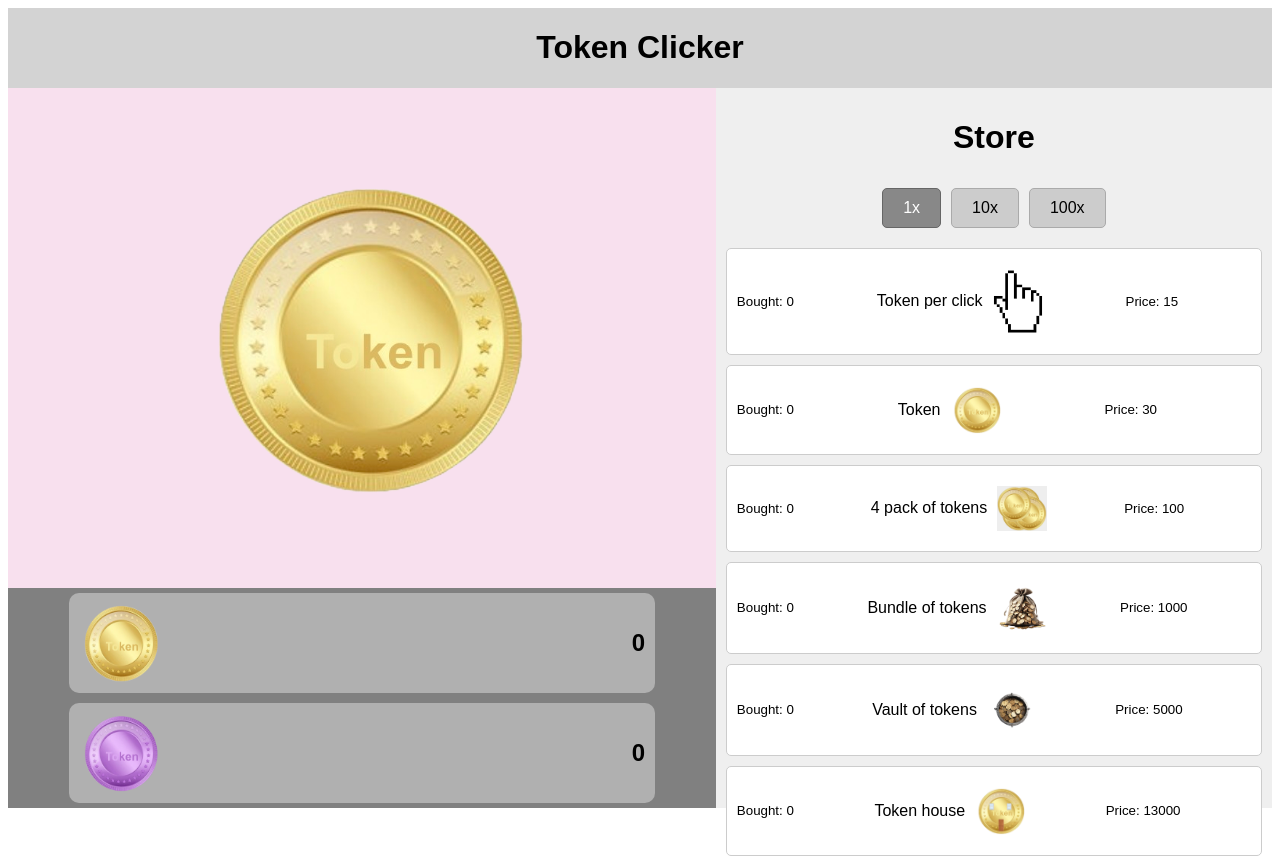
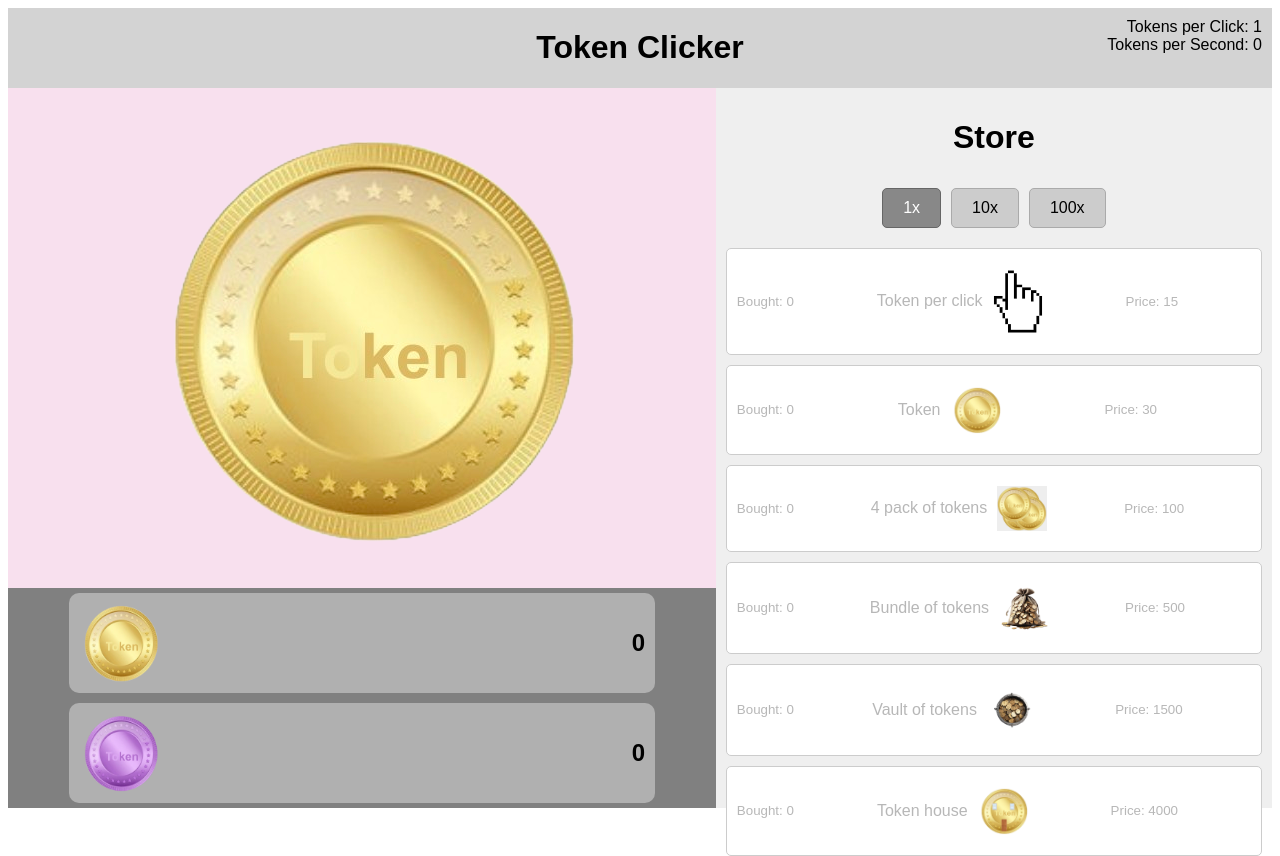
Before and after one commit to Unhabit/token-clicker, a plain HTML site: page index.html in a window 1280 px wide. Drawn offline with Linux system fonts and the light colour scheme; a web font is replaced by a local one.

Commit message:
added stats

```diff
--- a/index.html
+++ b/index.html
@@ -14,10 +14,15 @@
   <div class="container">
     <div class="title">
       <h1 id="title" style="text-align: center;">Token Clicker</h1>
+      <div class="stats">
+        <span id="tokens-per-click">Tokens per Click: 1</span>
+        <br>
+        <span id="tokens-per-second">Tokens per Second: 0</span>
+      </div>
     </div>
     <div class="clicker">
       <button id="clickerButton" style="border: none; background: none; padding: 0;">
-        <img id="clickerimg" src="images/token.png" alt="token" class="center" width="333.12px" height="322.56px">
+        <img id="clickerimg" src="images/token.png" alt="token" class="center">
       </button>
     </div>
     <div class="money">
@@ -42,14 +47,14 @@
         <div class="store-button">
           Token per click <img src="images/moreclickperclick.png" alt="+2 tokens per click" class="small-image">
         </div>
-        <span id="upgrade6-price" class="price">Price: 10</span>
+        <span id="upgrade6-price" class="price">Price: 15</span>
       </button>
       <button class="store-item" onclick="buyItem('upgrade1')">
         <span id="upgrade1-count" class="bought">Bought: 0</span>
         <div class="store-button">
           Token <img src="images/token.png" alt="single token" class="small-image">
         </div>
-        <span id="upgrade1-price" class="price">Price: 20</span>
+        <span id="upgrade1-price" class="price">Price: 30</span>
       </button>
       <button class="store-item" onclick="buyItem('upgrade2')">
         <span id="upgrade2-count" class="bought">Bought: 0</span>
@@ -63,21 +68,21 @@
         <div class="store-button">
           Bundle of tokens <img src="images/bundleoftokens.png" alt="bundle of tokens" class="small-image">
         </div>
-        <span id="upgrade3-price" class="price">Price: 1000</span>
+        <span id="upgrade3-price" class="price">Price: 500</span>
       </button>
       <button class="store-item" onclick="buyItem('upgrade4')">
         <span id="upgrade4-count" class="bought">Bought: 0</span>
         <div class="store-button">
           Vault of tokens <img src="images/vaultoftokens.png" alt="a vault full of tokens" class="small-image">
         </div>
-        <span id="upgrade4-price" class="price">Price: 5000</span>
+        <span id="upgrade4-price" class="price">Price: 1500</span>
       </button>
       <button class="store-item" onclick="buyItem('upgrade5')">
         <span id="upgrade5-count" class="bought">Bought: 0</span>
         <div class="store-button">
           Token house <img src="images/tokenhouse.png" alt="a house made of tokens" class="small-image">
         </div>
-        <span id="upgrade5-price" class="price">Price: 13000</span>
+        <span id="upgrade5-price" class="price">Price: 4000</span>
       </button>
     </div>
   </div>
--- a/script.js
+++ b/script.js
@@ -2,6 +2,8 @@ let tokenCounter = 0;
 let tokensPerClick = 1;
 let buyMultiplier = 1;
 const tokenCounterSpan = document.getElementById('token-counter');
+const tokensPerClickSpan = document.getElementById('tokens-per-click');
+const tokensPerSecondSpan = document.getElementById('tokens-per-second');
 
 document.getElementById('clickerButton').addEventListener('click', () => {
     tokenCounter += tokensPerClick;
@@ -11,16 +13,17 @@ document.getElementById('clickerButton').addEventListener('click', () => {
     setTimeout(() => {
         document.getElementById('clickerimg').style.transform = 'scale(1)';
     }, 100); // Adjust the time for the scaling animation
+    updateButtonStates();
 });
 
 // Code for upgrades
 const upgrades = {
     upgrade1: { price: 30, count: 0, priceSpan: 'upgrade1-price', countSpan: 'upgrade1-count', rate: 1 },
     upgrade2: { price: 100, count: 0, priceSpan: 'upgrade2-price', countSpan: 'upgrade2-count', rate: 4 },
-    upgrade3: { price: 1000, count: 0, priceSpan: 'upgrade3-price', countSpan: 'upgrade3-count', rate: 10 },
-    upgrade4: { price: 5000, count: 0, priceSpan: 'upgrade4-price', countSpan: 'upgrade4-count', rate: 40 },
-    upgrade5: { price: 13000, count: 0, priceSpan: 'upgrade5-price', countSpan: 'upgrade5-count', rate: 100 },
-    upgrade6: { price: 15, count: 0, priceSpan: 'upgrade6-price', countSpan: 'upgrade6-count', rate: 0, clickBonus: 1 } // Adding click bonus for upgrade6
+    upgrade3: { price: 500, count: 0, priceSpan: 'upgrade3-price', countSpan: 'upgrade3-count', rate: 10 },
+    upgrade4: { price: 1500, count: 0, priceSpan: 'upgrade4-price', countSpan: 'upgrade4-count', rate: 40 },
+    upgrade5: { price: 4000, count: 0, priceSpan: 'upgrade5-price', countSpan: 'upgrade5-count', rate: 100 },
+    upgrade6: { price: 15, count: 0, priceSpan: 'upgrade6-price', countSpan: 'upgrade6-count', rate: 0, clickBonus: 1 }
 };
 
 function setMultiplier(multiplier) {
@@ -43,7 +46,7 @@ function updateMultiplierButtons() {
 function updatePrices() {
     for (const upgrade in upgrades) {
         const priceSpan = document.getElementById(upgrades[upgrade].priceSpan);
-        priceSpan.textContent = `Price: ${upgrades[upgrade].price * buyMultiplier}`;
+        priceSpan.textContent = `Price: ${Math.round(upgrades[upgrade].price * buyMultiplier)}`;
     }
 }
 
@@ -58,17 +61,45 @@ function buyItem(upgrade) {
         // Apply click bonus if the upgrade has one
         if (upgrades[upgrade].clickBonus) {
             tokensPerClick += upgrades[upgrade].clickBonus * quantity;
+            updateStats();
         }
 
         document.getElementById(upgrades[upgrade].countSpan).innerText = `Bought: ${upgrades[upgrade].count}`;
-    } else {
-        alert(`Not enough tokens! You need at least ${totalPrice} tokens to buy ${quantity} of this upgrade.`);
+
+        // Increase the price of the upgrade by a factor of 1.2
+        upgrades[upgrade].price = Math.round(upgrades[upgrade].price * 1.2);
+        updatePrices();
+        updateButtonStates();
     }
+}
+
+function updateButtonStates() {
+    for (const upgrade in upgrades) {
+        const button = document.querySelector(`button[onclick="buyItem('${upgrade}')"]`);
+        const totalPrice = upgrades[upgrade].price * buyMultiplier;
+        if (tokenCounter >= totalPrice) {
+            button.disabled = false;
+        } else {
+            button.disabled = true;
+        }
+    }
+}
+
+function updateStats() {
+    tokensPerClickSpan.textContent = `Tokens per Click: ${tokensPerClick}`;
+
+    let tokensPerSecond = 0;
+    for (const upgrade in upgrades) {
+        tokensPerSecond += upgrades[upgrade].count * upgrades[upgrade].rate;
+    }
+    tokensPerSecondSpan.textContent = `Tokens per Second: ${tokensPerSecond}`;
 }
 
 // Initialize the default multiplier button as active and update prices
 updateMultiplierButtons();
 updatePrices();
+updateButtonStates();
+updateStats();
 
 // Set interval for generating tokens from upgrades
 setInterval(() => {
@@ -78,4 +109,6 @@ setInterval(() => {
     }
     tokenCounter += tokensPerSecond;
     tokenCounterSpan.textContent = tokenCounter;
+    updateButtonStates();
+    updateStats();
 }, 1000);
--- a/style.css
+++ b/style.css
@@ -28,6 +28,14 @@
     justify-content: center;
     align-items: center;
     font-family: 'Belgrano', sans-serif;
+    position: relative;
+}
+
+.stats {
+    position: absolute;
+    top: 10px;
+    right: 10px;
+    text-align: right;
 }
 
 .store {
@@ -80,15 +88,15 @@
 }
 
 .store-item span {
-    flex-shrink: 0; /* Prevent the spans from shrinking */
+    flex-shrink: 0;
 }
 
 .store-item .price {
-    margin: 0 auto; /* Center the price */
+    margin: 0 auto;
 }
 
 .store-item .bought {
-    margin-right: auto; /* Align the bought count to the left */
+    margin-right: auto;
 }
 
 .counter {
```
Lines whose indentation alone changed are shown as unchanged.
